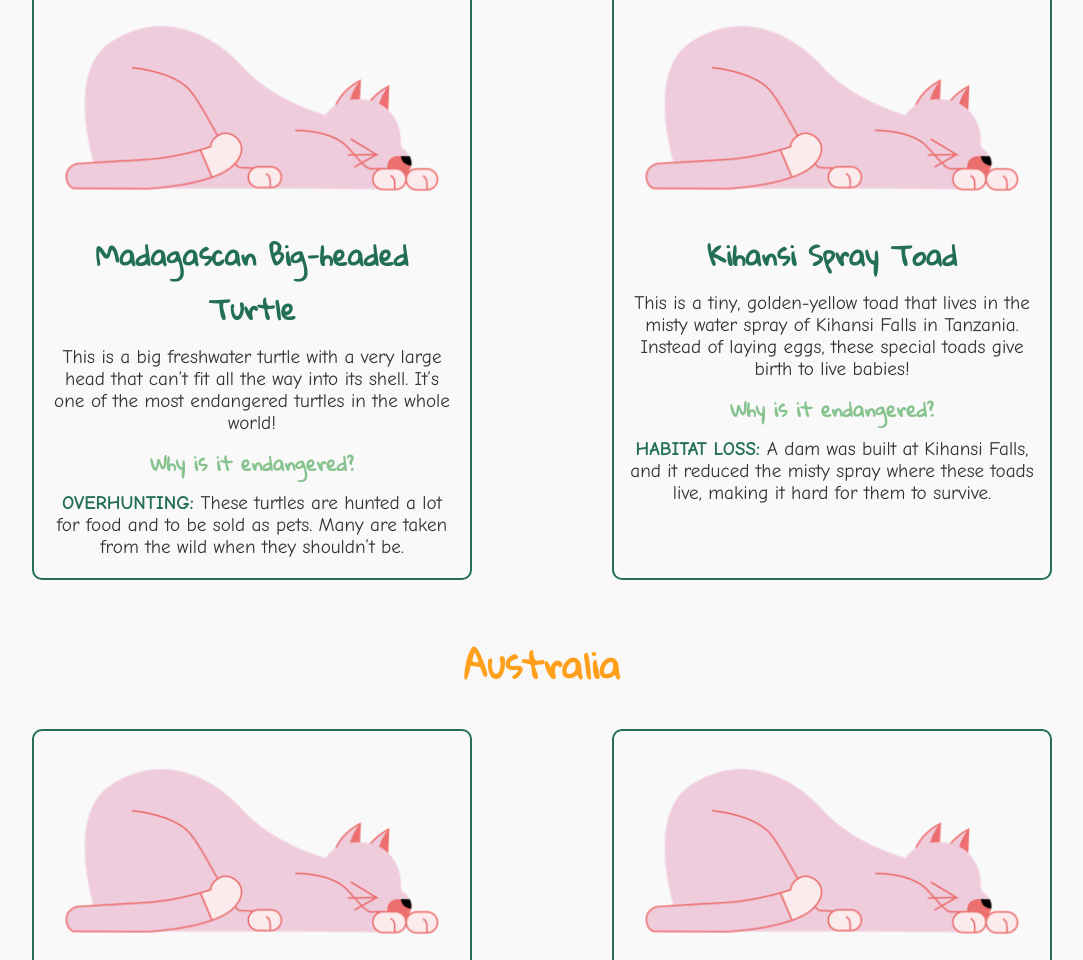
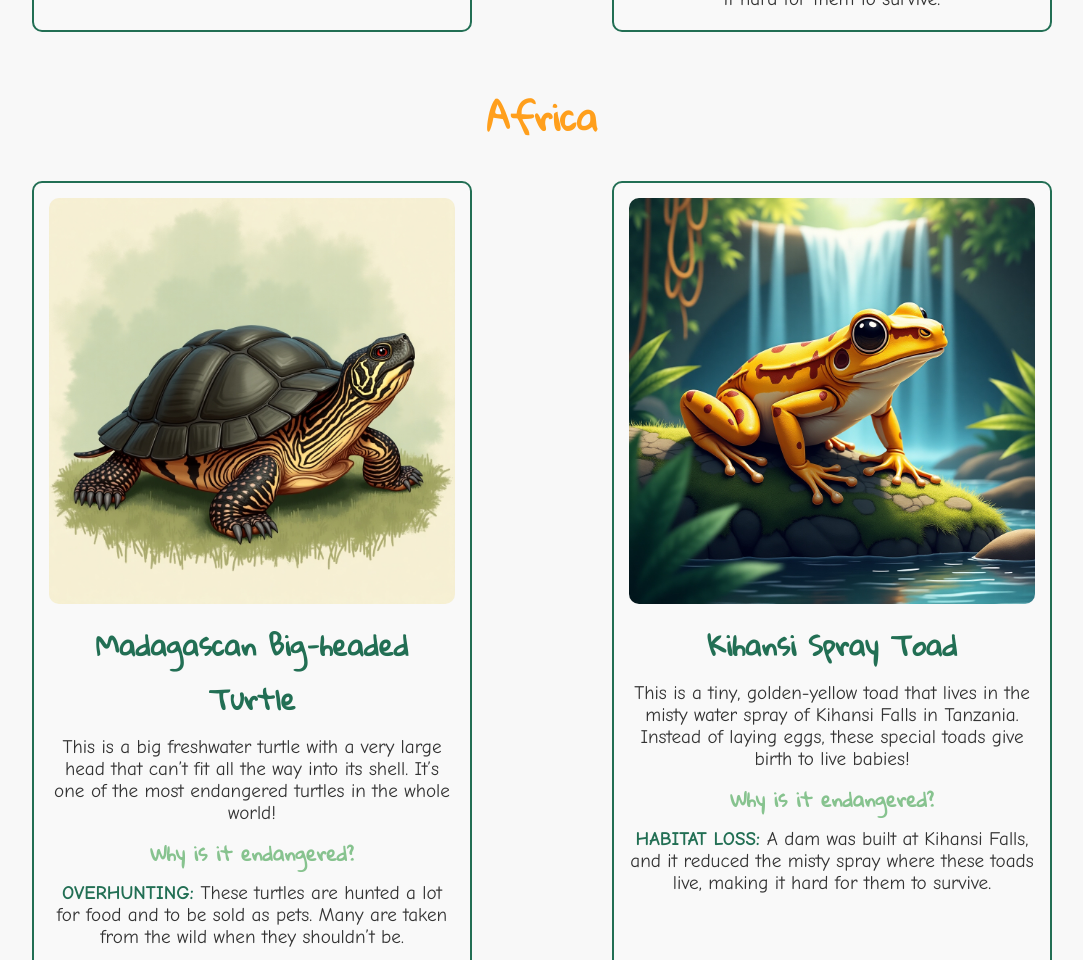
Before and after one commit to dianaanyichie/FYPFrontend, a website with bundled scripts: page html/animalList.html in a window 1280 px wide. Shown: the part 1047-2007 px from the top of the page, without its empty margins (98-1181 px from the left). Built offline with nearby package versions, Linux system fonts and the light colour scheme; no server answers.

Commit message:
Updated Animal Images

```diff
--- a/html/animalList.html
+++ b/html/animalList.html
@@ -33,7 +33,7 @@
       <h2>Europe</h2>
       <div class="animal-container">
         <div class="animal-card">
-          <img src="/assets/cat.png" alt="Animal Name">
+          <img src="/assets/animalImgs/europeanMink.jpeg" alt="Animal Name">
           <h3>European Mink</h3>
           <p>This is a small, playful animal with soft brown fur and cute white spots around its nose and mouth.
             It loves to live near rivers and streams.</p>
@@ -41,7 +41,7 @@
           <p><span>Pollution: </span>Dirty water from farms and factories has made it hard for the European Mink to live in clean, safe places.</p>
         </div>
         <div class="animal-card">
-          <img src="/assets/cat.png" alt="Animal Name">
+          <img src="/assets/animalImgs/sturgeonFish.jpeg" alt="Animal Name">
           <h3>Sturgeon Fish</h3>
           <p>The Sturgeon is a really old fish with a long body and tough, bumpy scales. Some Sturgeon can live for more than 100 years!
             People also use their eggs to make a special food called caviar.</p>
@@ -55,7 +55,7 @@
       <h2>Africa</h2>
       <div class="animal-container">
         <div class="animal-card">
-          <img src="/assets/cat.png" alt="Animal Name">
+          <img src="/assets/animalImgs/madagascanBigHeadedTurtle.jpeg" alt="Animal Name">
           <h3>Madagascan Big-headed Turtle</h3>
           <p>This is a big freshwater turtle with a very large head that can’t fit all the way into its shell.
             It’s one of the most endangered turtles in the whole world!</p>
@@ -64,7 +64,7 @@
             Many are taken from the wild when they shouldn’t be.</p>
         </div>
         <div class="animal-card">
-          <img src="/assets/cat.png" alt="Animal Name">
+          <img src="/assets/animalImgs/kihansiSprayToad.jpeg" alt="Animal Name">
           <h3>Kihansi Spray Toad</h3>
           <p>This is a tiny, golden-yellow toad that lives in the misty water spray of Kihansi Falls in Tanzania.
             Instead of laying eggs, these special toads give birth to live babies!</p>
@@ -79,7 +79,7 @@
       <h2>Australia</h2>
       <div class="animal-container">
         <div class="animal-card">
-          <img src="/assets/cat.png" alt="Animal Name">
+          <img src="/assets/animalImgs/leadbeatersPossum.jpeg" alt="Animal Name">
           <h3>Leadbeater’s Possum</h3>
           <p>This little possum has soft grey fur and a fluffy tail.
             It’s very quick and loves climbing trees at night to find food like insects and tree sap.</p>
@@ -88,7 +88,7 @@
             making it harder for them to survive.</p>
         </div>
         <div class="animal-card">
-          <img src="/assets/cat.png" alt="Animal Name">
+          <img src="/assets/animalImgs/orangeBelliedParrot.jpeg" alt="Animal Name">
           <h3>Orange-bellied Parrot</h3>
           <p>This little bird is super colorful! It has bright green feathers, a yellow chest, and a special orange spot on its belly.
             It’s one of the rarest parrots in the world!</p>
@@ -103,7 +103,7 @@
       <h2>South America</h2>
       <div class="animal-container">
         <div class="animal-card">
-          <img src="/assets/cat.png" alt="Animal Name">
+          <img src="/assets/animalImgs/andeanBear.jpeg" alt="Animal Name">
           <h3>Andean Bear</h3>
           <p>The Andean Bear, or Spectacled Bear, has cream markings around its eyes like glasses!
             It’s the only bear in South America and mostly eats plants, but sometimes eats small animals.</p>
@@ -136,7 +136,7 @@
             making it harder for them to find a safe home.</p>
         </div>
         <div class="animal-card">
-          <img src="/assets/cat.png" alt="Animal Name">
+          <img src="/assets/animalImgs/karnerBlueButterfly.jpeg" alt="Animal Name">
           <h3>Karner Blue Butterfly</h3>
           <p>The Karner Blue Butterfly is small with bright blue wings and black-and-white edges.
             Boys are bright blue, while girls have orange spots. They depend on wild lupine plants for food and shelter.</p>
@@ -151,7 +151,7 @@
       <h2>Asia</h2>
       <div class="animal-container">
         <div class="animal-card">
-          <img src="/assets/cat.png" alt="Animal Name">
+          <img src="/assets/animalImgs/irrawaddyDolphin.jpeg" alt="Animal Name">
           <h3>Irrawaddy Dolphin</h3>
           <p>The Irrawaddy Dolphin is a shy dolphin with a round forehead and no sharp beak.
             It lives in rivers and the sea and sometimes plays with people who fish.</p>
@@ -174,7 +174,7 @@
       <h2>Antarctica</h2>
       <div class="animal-container">
         <div class="animal-card">
-          <img src="/assets/cat.png" alt="Animal Name">
+          <img src="/assets/animalImgs/antarcticFurSeal.jpeg" alt="Animal Name">
           <h3>Antarctic Fur Seal</h3>
           <p>The Antarctic Fur Seal has thick fur to stay warm in cold waters.
             Boys are bigger than girls and protect their space during breeding. They swim well and mostly eat krill, fish, and squid.</p>
```
Also changed, not shown: assets/animalImgs/andeanBear.jpeg (added), assets/animalImgs/antarcticFurSeal.jpeg (added), assets/animalImgs/europeanMink.jpeg (added), assets/animalImgs/irrawaddyDolphin.jpeg (added), assets/animalImgs/karnerBlueButterfly.jpeg (added), assets/animalImgs/kihansiSprayToad.jpeg (added), assets/animalImgs/leadbeatersPossum.jpeg (added), assets/animalImgs/madagascanBigHeadedTurtle.jpeg (added), assets/animalImgs/orangeBelliedParrot.jpeg (added), assets/animalImgs/sturgeonFish.jpeg (added).
